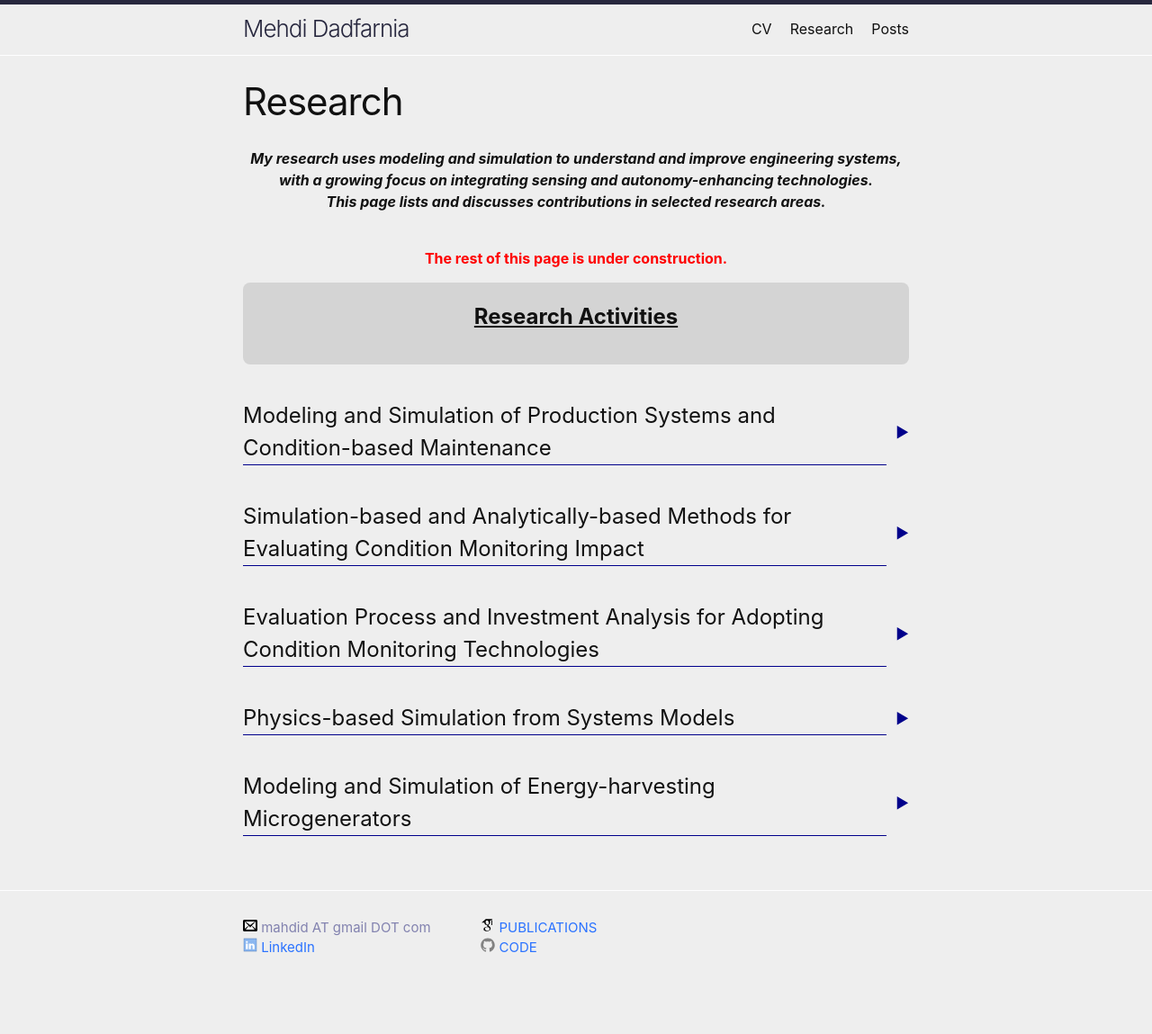
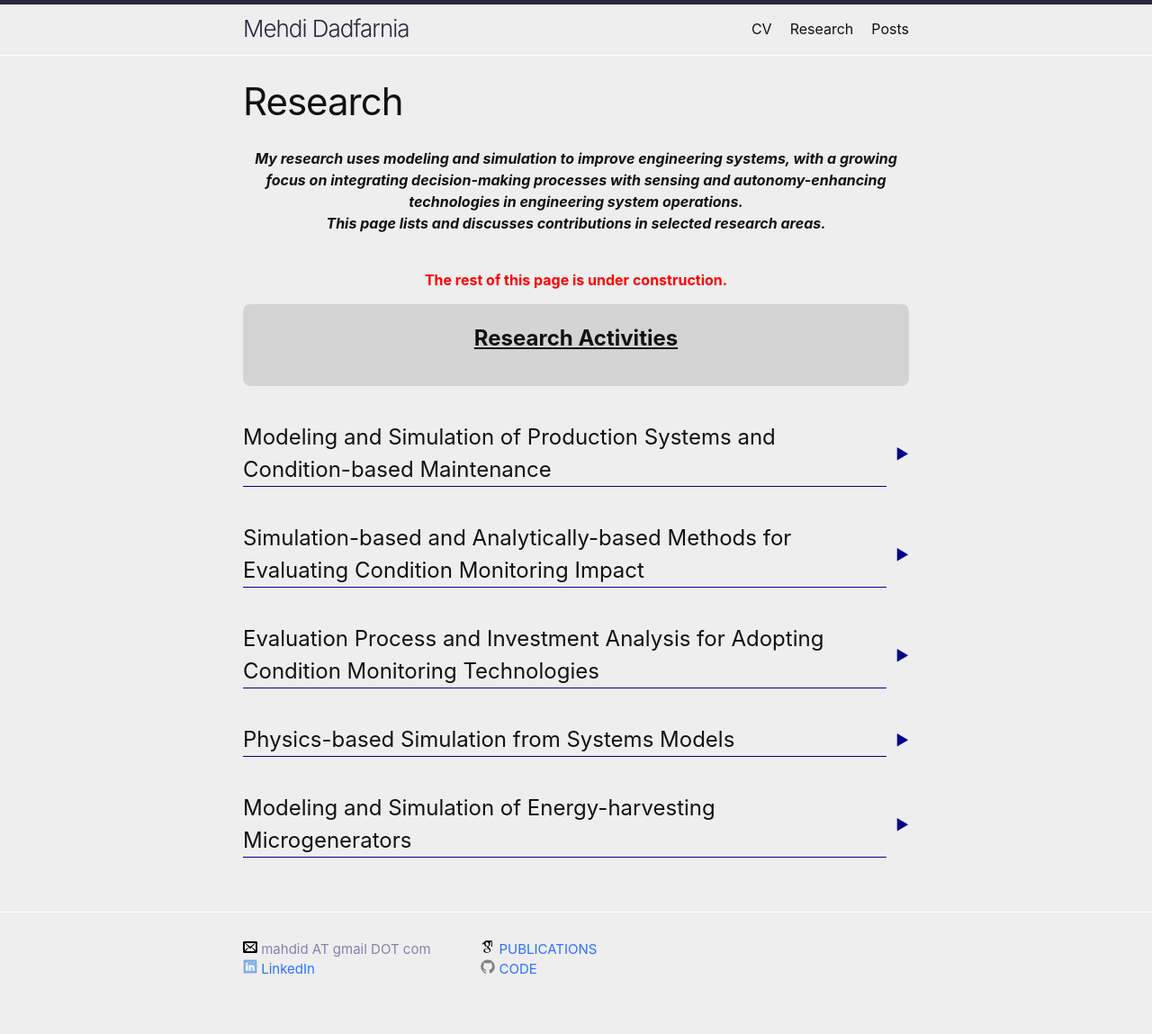
Before and after one commit to mehdidadfarnia/mehdidadfarnia.github.io, a Jekyll site: the page built from research.markdown, in a window 1280 px wide. Shown: the whole page at 90% size. Built offline with Jekyll 4.4.1, drawn with Linux system fonts in a browser that asks for light colours; before the commit the page ends 1125 px from its top, so only the background shows below that.

Commit message:
new research statement

```diff
--- a/research.markdown
+++ b/research.markdown
@@ -4,7 +4,7 @@ title: Research
 permalink: /Research/
 ---
 
-<center><strong><em>My research uses modeling and simulation to understand and improve engineering systems, with a growing focus on integrating sensing and autonomy-enhancing technologies.</em></strong></center>
+<center><strong><em>My research uses modeling and simulation to improve engineering systems, with a growing focus on integrating decision-making processes with sensing and autonomy-enhancing technologies in engineering system operations.</em></strong></center>
 <center><strong><em>This page lists and discusses contributions in selected research areas.</em></strong></center>
 
 <br>
```
